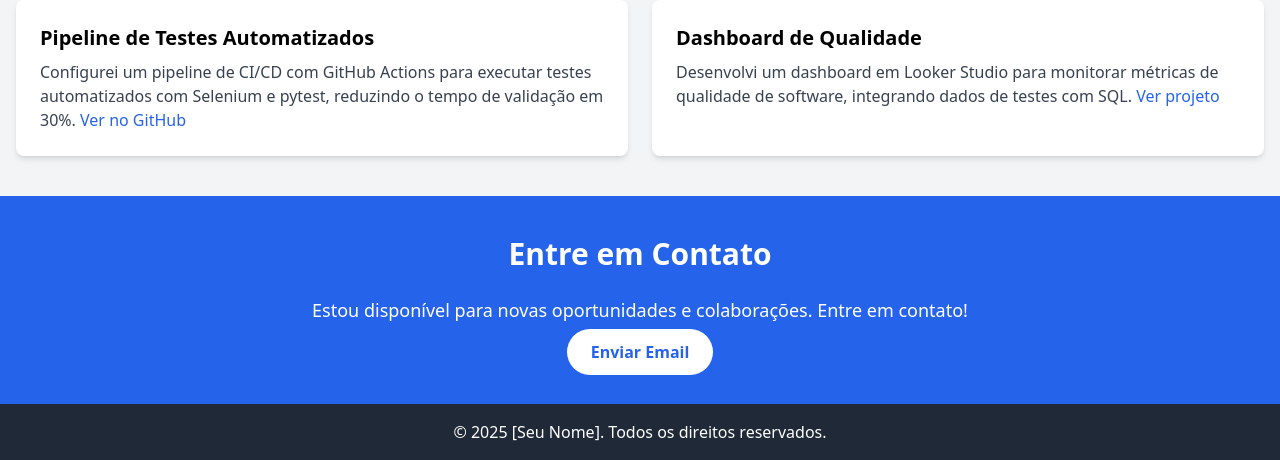
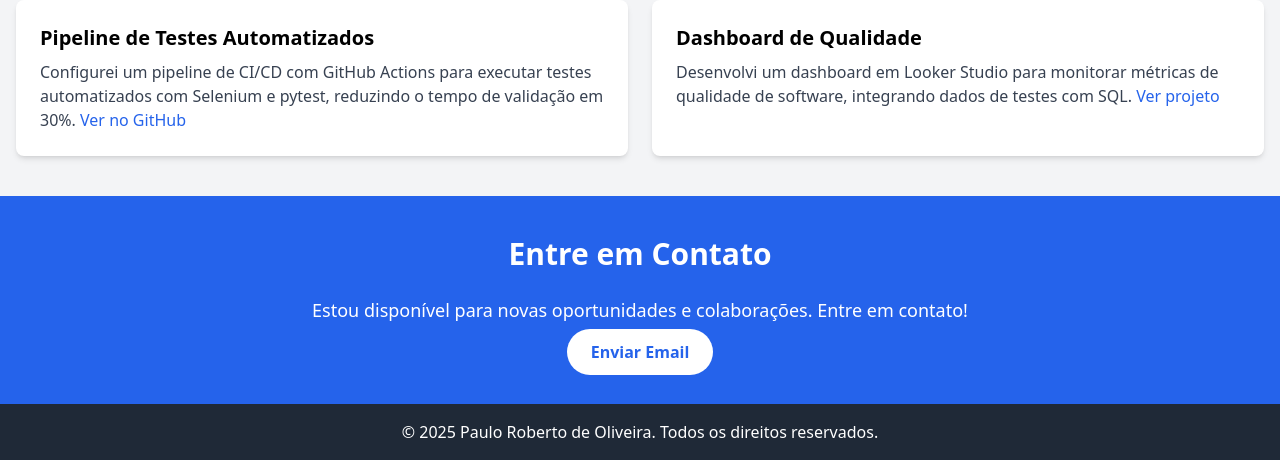
Before and after one commit to pro-pauloroberto/portifolio, a plain HTML site: page index.html in a window 1280 px wide. Shown: the part 680-1140 px from the top of the page. Drawn offline with nearby package versions, Linux system fonts and the light colour scheme.

Commit message:
Update index.html

```diff
--- a/index.html
+++ b/index.html
@@ -42,7 +42,7 @@
 <head>
   <meta charset="UTF-8">
   <meta name="viewport" content="width=device-width, initial-scale=1.0">
-  <title>Portfólio de QA - [Seu Nome]</title>
+  <title>Portfólio de QA - Paulo Roberto de Oliveira</title>
   <script src="https://cdn.tailwindcss.com"></script>
 </head>
 <body class="bg-gray-100 font-sans">
@@ -124,7 +124,7 @@
   <!-- Rodapé -->
   <footer class="bg-gray-800 text-white py-4">
     <div class="container mx-auto text-center">
-      <p>&copy; 2025 [Seu Nome]. Todos os direitos reservados.</p>
+      <p>&copy; 2025 Paulo Roberto de Oliveira. Todos os direitos reservados.</p>
     </div>
   </footer>
 
```
